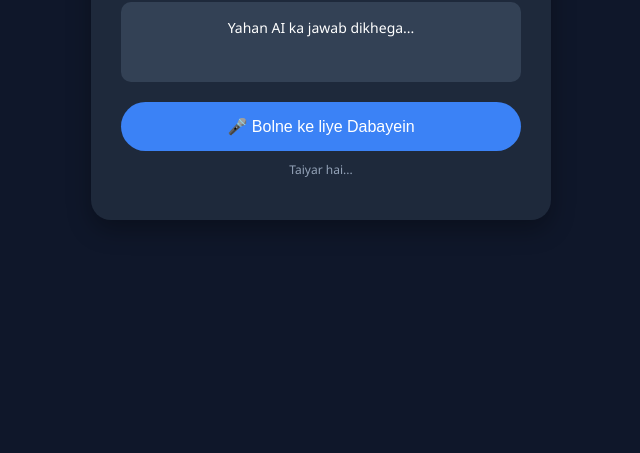
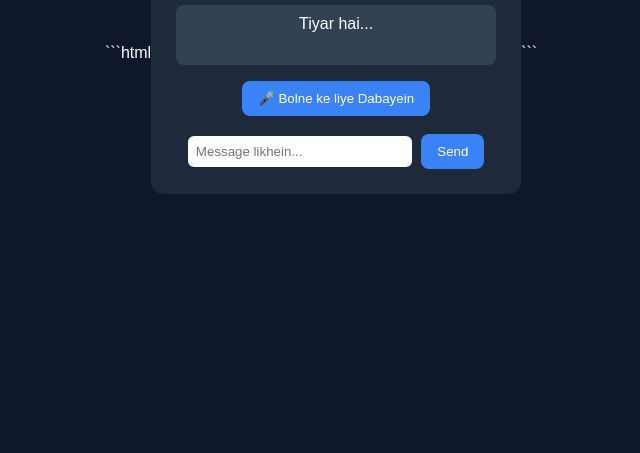
Before and after one commit to Prem87696/Pk_Assistant, a website: page index.html in a window 1280 px wide. Shown: the part 347-800 px from the top of the page, without its empty margins (319-959 px from the left). Drawn offline with Linux system fonts and the light colour scheme.

Commit message:
Update index.html

````diff
--- a/index.html
+++ b/index.html
@@ -1,21 +1,85 @@
+```html
 <!DOCTYPE html>
 <html lang="hi">
 <head>
-    <meta charset="UTF-8">
-    <meta name="viewport" content="width=device-width, initial-scale=1.0">
-    <title>PK Assistant</title>
-    <link rel="stylesheet" href="style.css">
+
+<meta charset="UTF-8">
+<meta name="viewport" content="width=device-width,initial-scale=1.0">
+
+<title>PK AI Assistant</title>
+
+<style>
+
+body{
+font-family:Arial;
+background:#0f172a;
+color:white;
+display:flex;
+justify-content:center;
+align-items:center;
+height:100vh;
+margin:0;
+}
+
+.card{
+background:#1e293b;
+padding:25px;
+border-radius:12px;
+width:320px;
+text-align:center;
+}
+
+button{
+background:#3b82f6;
+border:none;
+padding:10px 16px;
+border-radius:8px;
+color:white;
+cursor:pointer;
+}
+
+input{
+width:70%;
+padding:8px;
+border-radius:6px;
+border:none;
+margin-right:5px;
+}
+
+#chat-display{
+margin:15px 0;
+background:#334155;
+padding:10px;
+border-radius:8px;
+min-height:40px;
+}
+
+</style>
+
 </head>
+
 <body>
-    <div class="container">
-        <div class="header">
-            <h1>PK AI Assistant</h1>
-            <div class="status-dot" id="dot"></div>
-        </div>
-        <div id="chat-display">Yahan AI ka jawab dikhega...</div>
-        <button id="start-btn">🎤 Bolne ke liye Dabayein</button>
-        <p id="status">Taiyar hai...</p>
-    </div>
-    <script src="script.js"></script>
+
+<div class="card">
+
+<h2>PK AI Assistant</h2>
+
+<div id="chat-display">Tiyar hai...</div>
+
+<p id="status"></p>
+
+<button id="start-btn">🎤 Bolne ke liye Dabayein</button>
+
+<br><br>
+
+<input id="text-input" placeholder="Message likhein..." />
+
+<button id="send-btn">Send</button>
+
+</div>
+
+<script src="chat.js"></script>
+
 </body>
 </html>
+```
````
